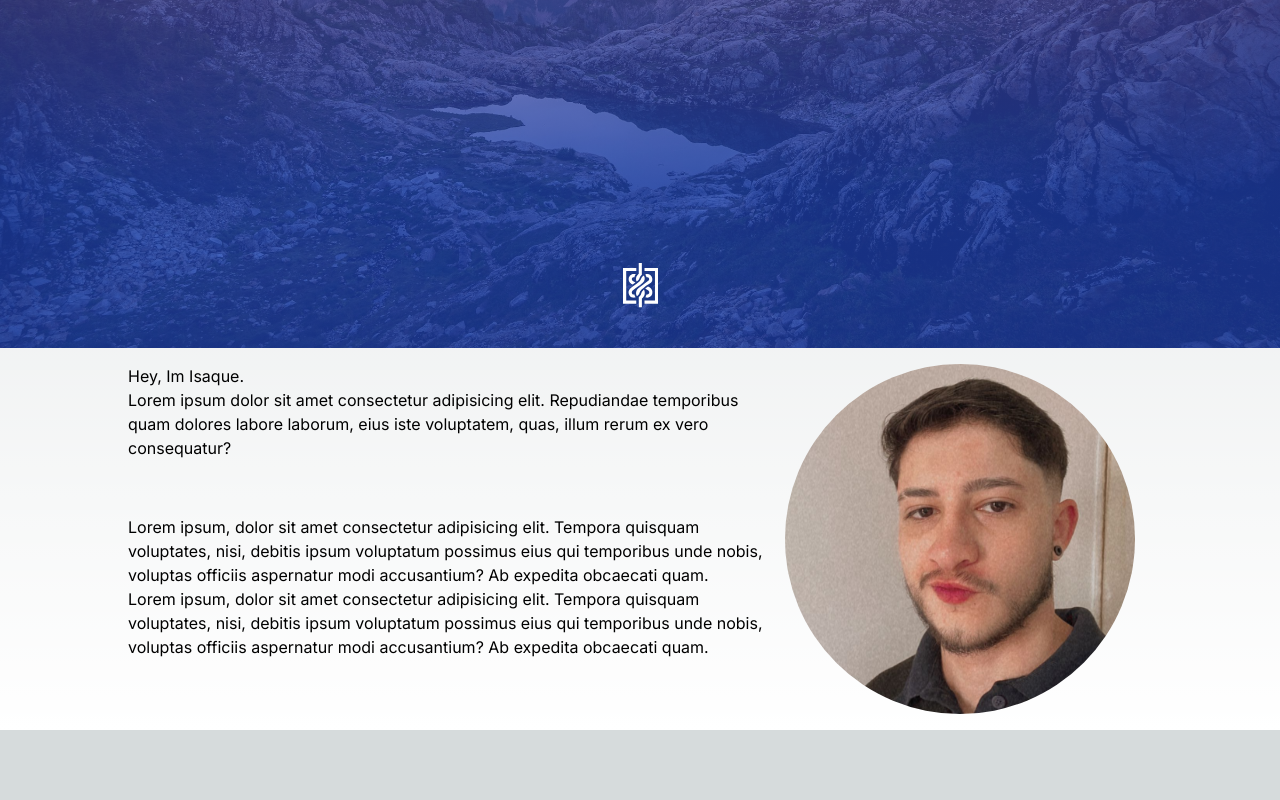
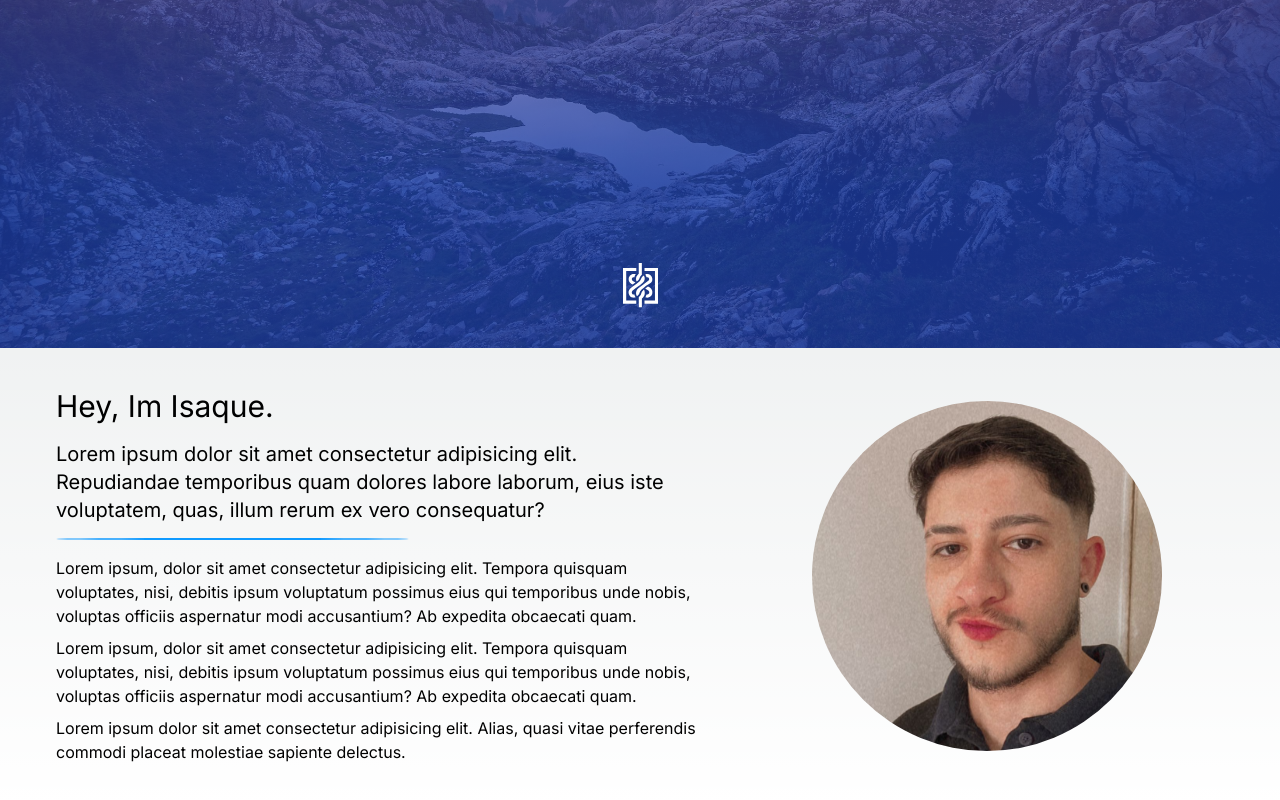
Before and after one commit to harry-fruit/my-portfolio, a Next.js app: page / in a window 1280 px wide. Shown: the part 452-1252 px from the top of the page. Before the commit the page ends 1182 px from the top, so only its background shows below. Built offline with nearby package versions, Linux system fonts and the light colour scheme.

Commit message:
improv: finalizar estrutra de section about com mediaquery

```diff
--- a/src/components/about/About.tsx
+++ b/src/components/about/About.tsx
@@ -3,28 +3,30 @@ import style from "@/styles/about.module.css";
 
 export const About: React.FC = (): JSX.Element => {
   return (
-    <section id={"about"} className={`w-full p-2 md:py-4 md:px-32 ${style.aboutContainer}`}>
-      <div id="header-wrapper" className={`${style.header} `}>
-        <h2>Hey, Im Isaque.</h2>
-        <h4>
+    <section id={"about"} className={`w-full py-10 px-2 md:px-6 xl:px-14 2xl:px-32 ${style.aboutContainer}`}>
+      <div id="header-wrapper" className={`${style.header} flex flex-col justify-center items-center relative`}>
+        <h2 className="text-3xl w-full text-center md:text-start">Hey, Im Isaque.</h2>
+        <h4 className={"text-xl py-4 text-center md:text-start"}>
           Lorem ipsum dolor sit amet consectetur adipisicing elit. Repudiandae
           temporibus quam dolores labore laborum, eius iste voluptatem, quas,
           illum rerum ex vero consequatur?
         </h4>
+        <div className={`${style.lineSplit} absolute bottom-0 md:left-0`}/>
       </div>
-      <div id="text-wrapper" className={`${style.txt}`}>
-        <p>
+      <div id="text-wrapper" className={`${style.txt} flex flex-col justify-center gap-2 md:mt-4`}>
+        <p className="text-center md:text-start">
           Lorem ipsum, dolor sit amet consectetur adipisicing elit. Tempora
           quisquam voluptates, nisi, debitis ipsum voluptatum possimus eius qui
           temporibus unde nobis, voluptas officiis aspernatur modi accusantium?
           Ab expedita obcaecati quam.
         </p>
-        <p>
+        <p className="text-center md:text-start">
           Lorem ipsum, dolor sit amet consectetur adipisicing elit. Tempora
           quisquam voluptates, nisi, debitis ipsum voluptatum possimus eius qui
           temporibus unde nobis, voluptas officiis aspernatur modi accusantium?
           Ab expedita obcaecati quam.
         </p>
+        <p className="text-center md:text-start">Lorem ipsum dolor sit amet consectetur adipisicing elit. Alias, quasi vitae perferendis commodi placeat molestiae sapiente delectus.</p>
       </div>
       <div id="imageWrapper" className={`w-full h-full relative ${style.picture} flex flex-col items-center justify-center`}>
         <Image
@@ -32,7 +34,7 @@ export const About: React.FC = (): JSX.Element => {
           alt="Picture from Isaque Duarte"
           height={300}
           width={300}
-          className="rounded-full object-cover w-[350px] h-[350px]"
+          className="rounded-full object-cover w-[300px] h-[300px] lg:w-[350px] lg:h-[350px]"
         />
       </div>
     </section>
--- a/src/styles/about.module.css
+++ b/src/styles/about.module.css
@@ -1,5 +1,6 @@
 .aboutContainer {
     display: grid;
+    row-gap: 5vh;
     grid-template: auto auto auto / 1fr;
     grid-template-areas:
         'header'
@@ -20,11 +21,25 @@
 }
 
 
+.lineSplit {
+    width: 75%;
+    height: .15rem;
+    background-color: var(--primary-color);
+    border-radius: 100%;
+}
+
+
 @media (min-width: 768px) {
     .aboutContainer {
-        grid-template: auto auto / 1.25fr .75fr;
+        grid-template: auto auto / 1.15fr .85fr;
+        row-gap: 0vh;
+        column-gap: 4vw;
         grid-template-areas:
             'header picture'
             'txt picture';
     }
+
+    .lineSplit {
+        width: 55%;
+    }
 }
```
